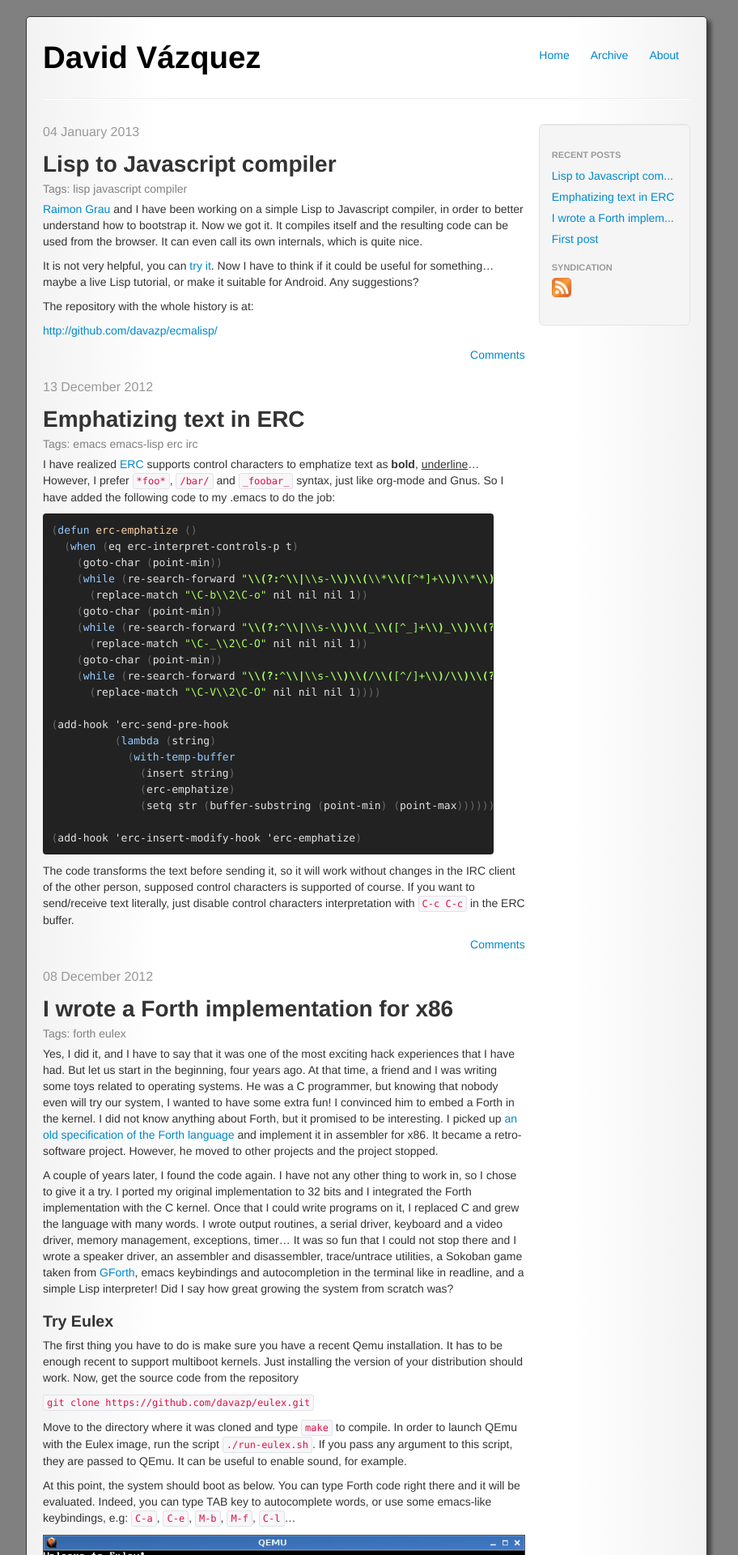
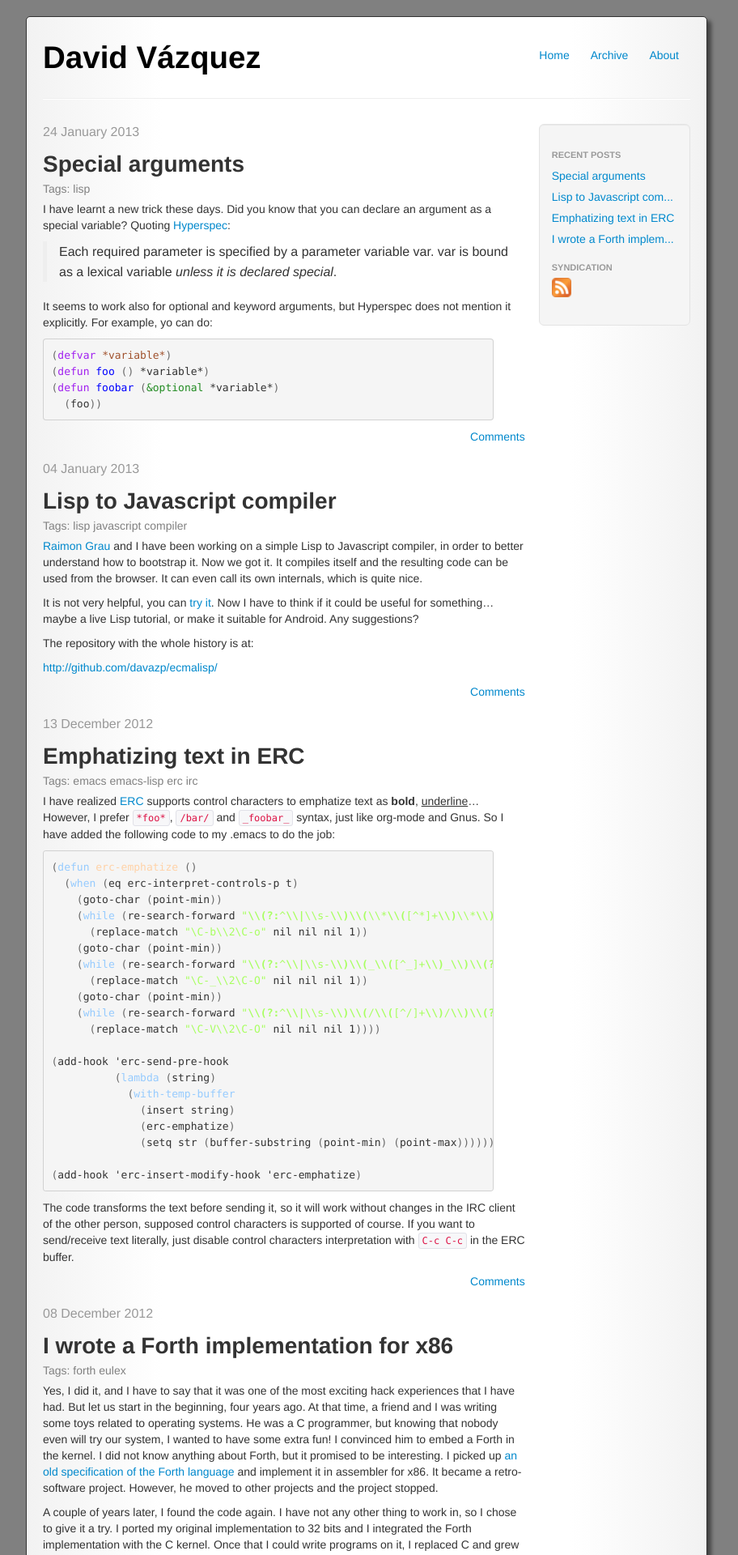
Before and after one commit to davazp/davazp.github.io, a Jekyll site: the page built from index.html, in a window 1280 px wide. Shown: the top 1920 px of the page at 81% size, without its empty margins (187-1099 px from the left). Built offline with Jekyll 4.4.1, drawn with Linux system fonts in a browser that asks for light colours; nearby versions of some CDN libraries; the list of posts is cut into pages by our own code; comment, search, counter and statistics services are not loaded; some of the changed text lies outside the part shown.

Commit message:
New post

```diff
--- /dev/null
+++ b/_posts/2013-01-24-Special-arguments.html
@@ -0,0 +1,29 @@
+---
+title: Special arguments
+tags: [lisp]
+layout: post
+---
+
+<p>I have learnt a new trick these days. Did you know that you can
+declare an argument as a special variable? Quoting <a href="http://www.lispworks.com/documentation/HyperSpec/Body/03_daa.htm">Hyperspec</a>:
+</p>
+<blockquote>
+
+<p>Each required parameter is specified by a parameter variable var. var
+is bound as a lexical variable <i>unless it is declared special</i>.
+</p>
+</blockquote>
+
+
+<p>
+It seems to work also for optional and keyword arguments, but
+Hyperspec does not mention it explicitly. For example, yo can do:
+</p>
+
+
+
+<pre class="src src-lisp"><span style="color: #696969;">(</span><span style="color: #a020f0;">defvar</span> <span style="color: #a0522d;">*variable*</span><span style="color: #696969;">)</span>
+<span style="color: #696969;">(</span><span style="color: #a020f0;">defun</span> <span style="color: #0000ff;">foo</span> <span style="color: #696969;">()</span> *variable*<span style="color: #696969;">)</span>
+<span style="color: #696969;">(</span><span style="color: #a020f0;">defun</span> <span style="color: #0000ff;">foobar</span> <span style="color: #696969;">(</span><span style="color: #228b22;">&amp;optional</span> *variable*<span style="color: #696969;">)</span>
+  <span style="color: #696969;">(</span>foo<span style="color: #696969;">))</span>
+</pre>
--- a/css/custom.css
+++ b/css/custom.css
@@ -53,8 +53,8 @@ h1 a, h1 a:hover {
     width: 90%;
     word-wrap: normal;
     white-space: pre;
-    color: #e2e2e2;
-    background-color: #222222;
+/*    color: #e2e2e2; */
+/*    background-color: #222222; */
 }
 
 .nav-list .nav-list-icons { list-style-type: none; margin: 0px 0px 10px 0px; }
```
Also changed, not shown: org/2013-01-24-Special-arguments.org (added, +20 -0 lines).
